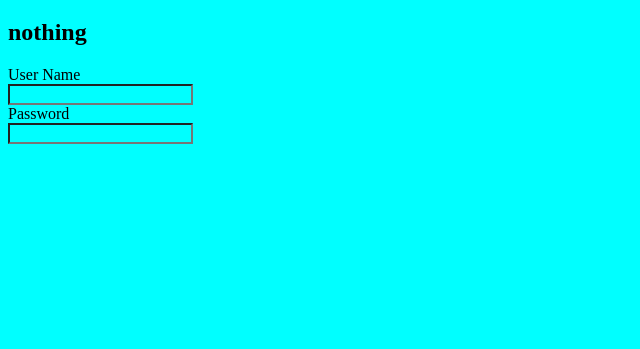
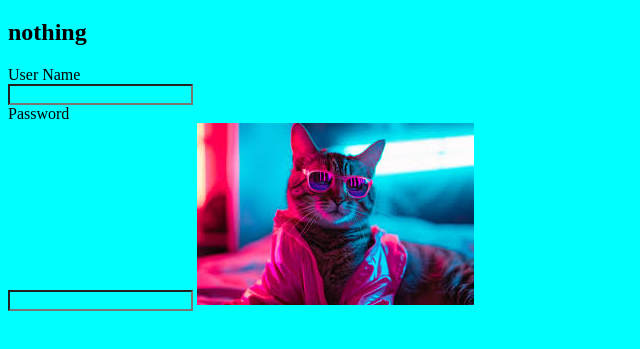
Before and after one commit to udhaya-coder/ecom.github.io, a plain HTML site: page index.html in a window 1280 px wide. Shown: the part 61-410 px from the top of the page, without its empty margins (0-640 px from the left). Drawn offline with Linux system fonts and the light colour scheme; files whose address does not match are found by name.

Commit message:
add image

```diff
--- a/index.html
+++ b/index.html
@@ -13,6 +13,7 @@
     <input type="text" id="username"><br>
     <label for="password">Password</label><br>
     <input type="password">
+    <img src="/Users/suriy/myproject/download.jpg" alt="">
 
 </body>
 </html>
```
Also changed, not shown: download.jpg (added).
